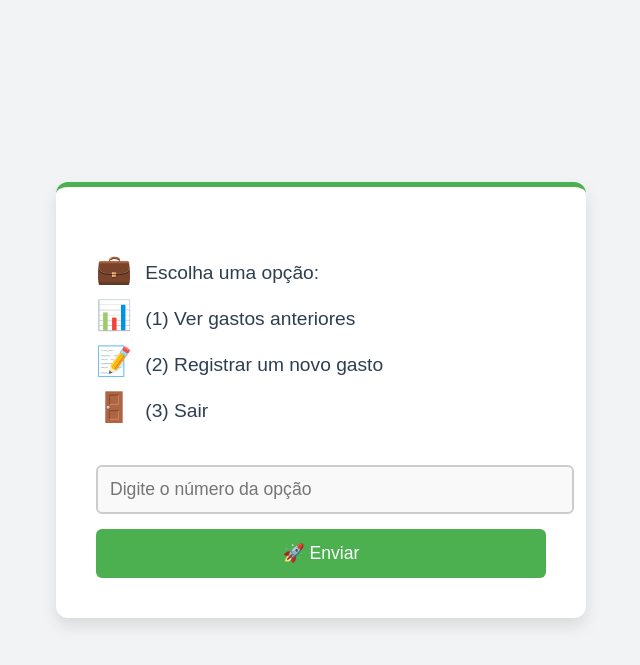
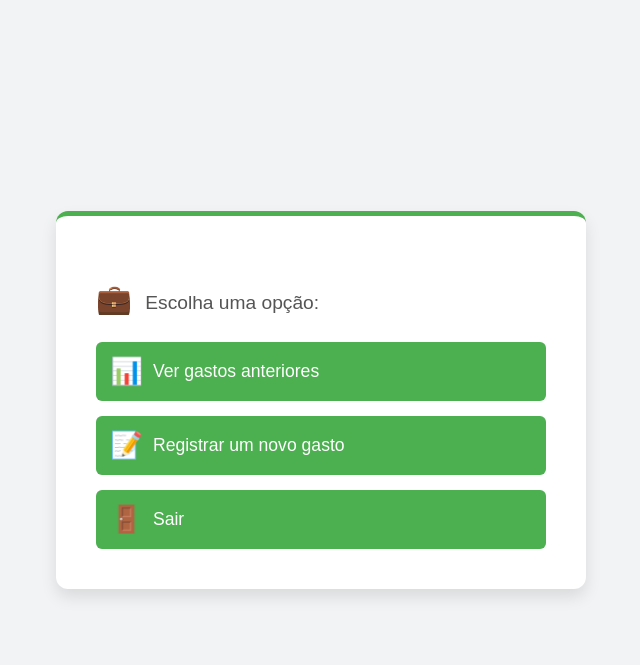
Before and after one commit to Mayconjulio/ProjetoPI, a PHP site: the page made by pasta Dos HTML/paginaprincipal.html in a window 1280 px wide. Shown: the top 665 px of the page, without its empty margins (319-959 px from the left). Run offline with PHP 8.4, Linux system fonts and the light colour scheme.

Commit message:
atualização na paginaprincipal.html

```diff
--- a/pasta Dos CSS/paginaprincipal.css
+++ b/pasta Dos CSS/paginaprincipal.css
@@ -11,7 +11,7 @@ body {
   height: 100vh;
 }
 
-form {
+.container {
   background-color: #ffffff;
   border-radius: 12px;
   box-shadow: 0 8px 16px rgba(0, 0, 0, 0.1);
@@ -33,52 +33,36 @@ p span.emoji {
   margin-right: 8px;
 }
 
-input[type="text"] {
-  width: 100%;
-  padding: 12px;
-  margin: 15px 0;
-  border: 2px solid #ccc;
-  border-radius: 6px;
-  font-size: 1.1em;
-  background-color: #f9f9f9;
+.options {
+  display: flex;
+  flex-direction: column;
+  gap: 15px;
 }
 
-input[type="text"]:focus {
-  border-color: #2980b9;
-  outline: none;
-  background-color: #eef4fb;
-}
-
-button {
-  width: 100%;
+a.option {
+  display: flex;
+  align-items: center;
+  text-decoration: none;
+  font-size: 1.1em;
   background-color: #4caf50;
   color: white;
-  border: none;
   padding: 14px;
-  font-size: 1.1em;
-  cursor: pointer;
   border-radius: 6px;
   transition: background-color 0.3s ease;
 }
 
-button:hover {
+a.option:hover {
   background-color: #45a049;
 }
 
-/* Adicionando cores e destaques */
-h1,
-h2,
-p {
-  color: #2c3e50;
+a.option span.emoji {
+  font-size: 1.5em;
+  margin-right: 10px;
 }
 
-p span.option-number {
-  font-weight: bold;
-  color: #2980b9;
-}
-
+/* Ajustes para dispositivos móveis */
 @media (max-width: 600px) {
-  form {
+  .container {
     padding: 20px;
     font-size: 1em;
   }
@@ -87,7 +71,7 @@ p span.option-number {
     font-size: 1em;
   }
 
-  button {
+  a.option {
     padding: 10px;
     font-size: 1em;
   }
--- a/pasta Dos HTML/paginaprincipal.html
+++ b/pasta Dos HTML/paginaprincipal.html
@@ -7,20 +7,19 @@
     <link rel="stylesheet" href="../pasta Dos CSS/paginaprincipal.css" />
   </head>
   <body>
-    <form action="../logica.php" method="post">
-      <p>
-        <span class="emoji">💼</span> Escolha uma opção:<br />
-        <span class="emoji">📊</span> (1) Ver gastos anteriores <br />
-        <span class="emoji">📝</span> (2) Registrar um novo gasto <br />
-        <span class="emoji">🚪</span> (3) Sair
-      </p>
-      <input
-        type="text"
-        id="numero"
-        name="numero"
-        placeholder="Digite o número da opção"
-      />
-      <button type="submit"><span class="emoji">🚀</span> Enviar</button>
-    </form>
+    <div class="container">
+      <p><span class="emoji">💼</span> Escolha uma opção:</p>
+      <div class="options">
+        <a href="../pagina1.php" class="option">
+          <span class="emoji">📊</span> Ver gastos anteriores
+        </a>
+        <a href="pagina2.html" class="option">
+          <span class="emoji">📝</span> Registrar um novo gasto
+        </a>
+        <a href="login.html" class="option">
+          <span class="emoji">🚪</span> Sair
+        </a>
+      </div>
+    </div>
   </body>
 </html>
```
